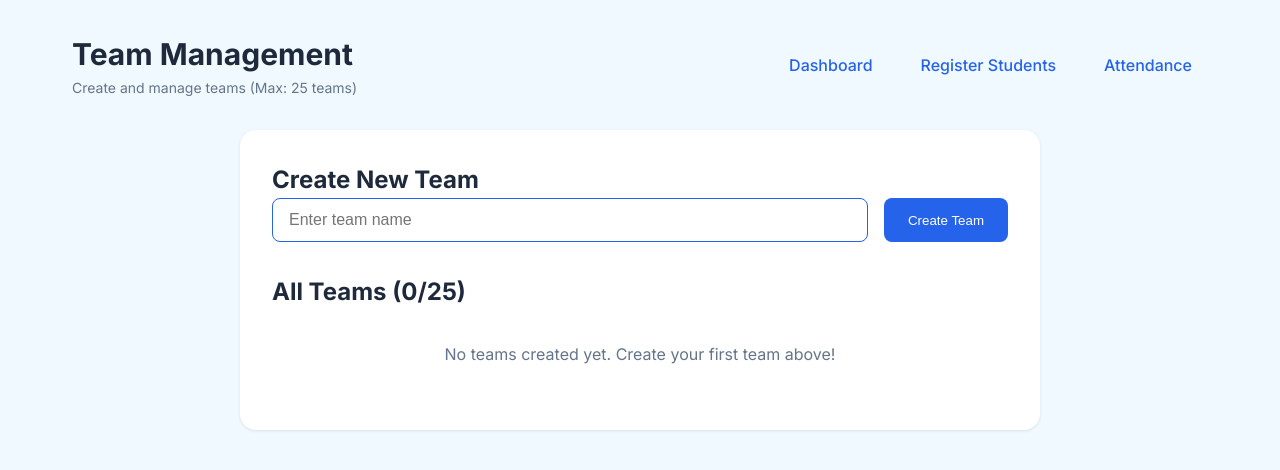
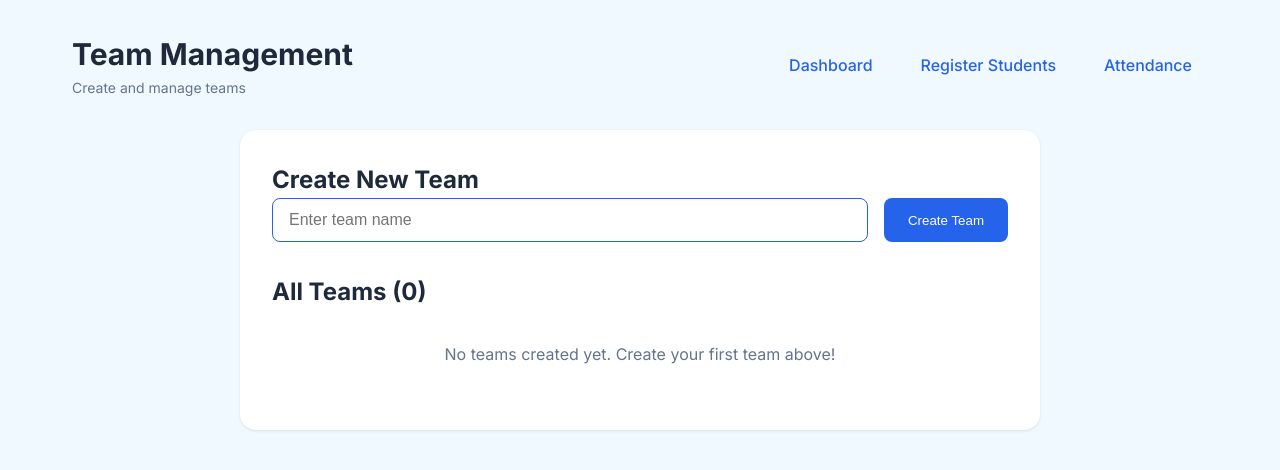
Before and after one commit to sivakaneshh/Attendance-Monitor, a Django app: page /teams/ in a window 1280 px wide. Shown: the top 470 px of the page. Run offline with Django 5.2, Linux system fonts and the light colour scheme; the visitor is signed in with stand-in values (Sample User, id 1); data that the repository does not hold is empty.

Commit message:
Remove team limit validation and update UI text for team management

```diff
--- a/attendance/tracker/templates/teams.html
+++ b/attendance/tracker/templates/teams.html
@@ -113,7 +113,7 @@
         <div class="dashboard-header">
             <div class="header-title">
                 <h1>Team Management</h1>
-                <p class="text-secondary">Create and manage teams (Max: 25 teams)</p>
+                <p class="text-secondary">Create and manage teams</p>
             </div>
             <div class="header-actions">
                 <a href="{% url 'dashboard' %}" class="btn-link">Dashboard</a>
@@ -161,7 +161,7 @@
                 <button type="submit" class="btn-submit">Create Team</button>
             </form>
 
-            <h2>All Teams ({{ teams.count }}/25)</h2>
+            <h2>All Teams ({{ teams.count }})</h2>
             {% for team in teams %}
             <div class="team-card">
                 <div class="team-info">
```
Also changed, not shown: attendance/tracker/utils.py (+0 -9 lines).
